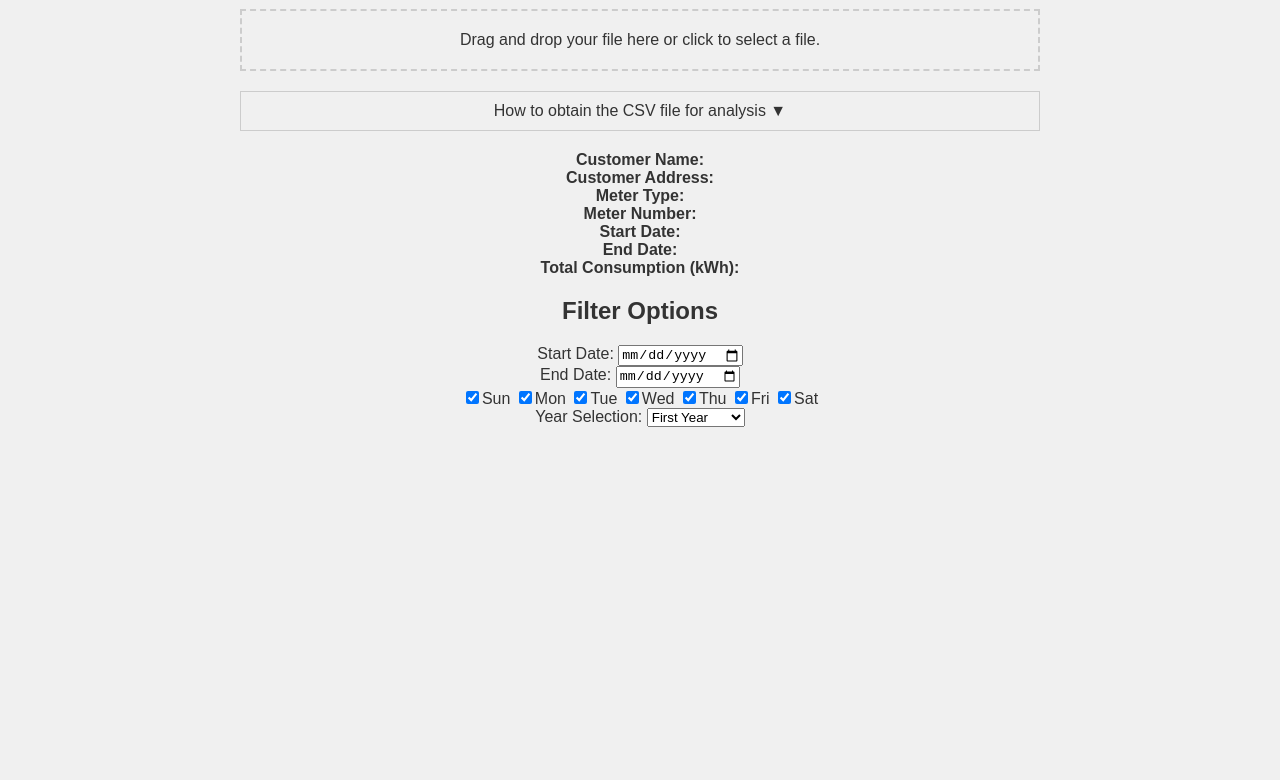
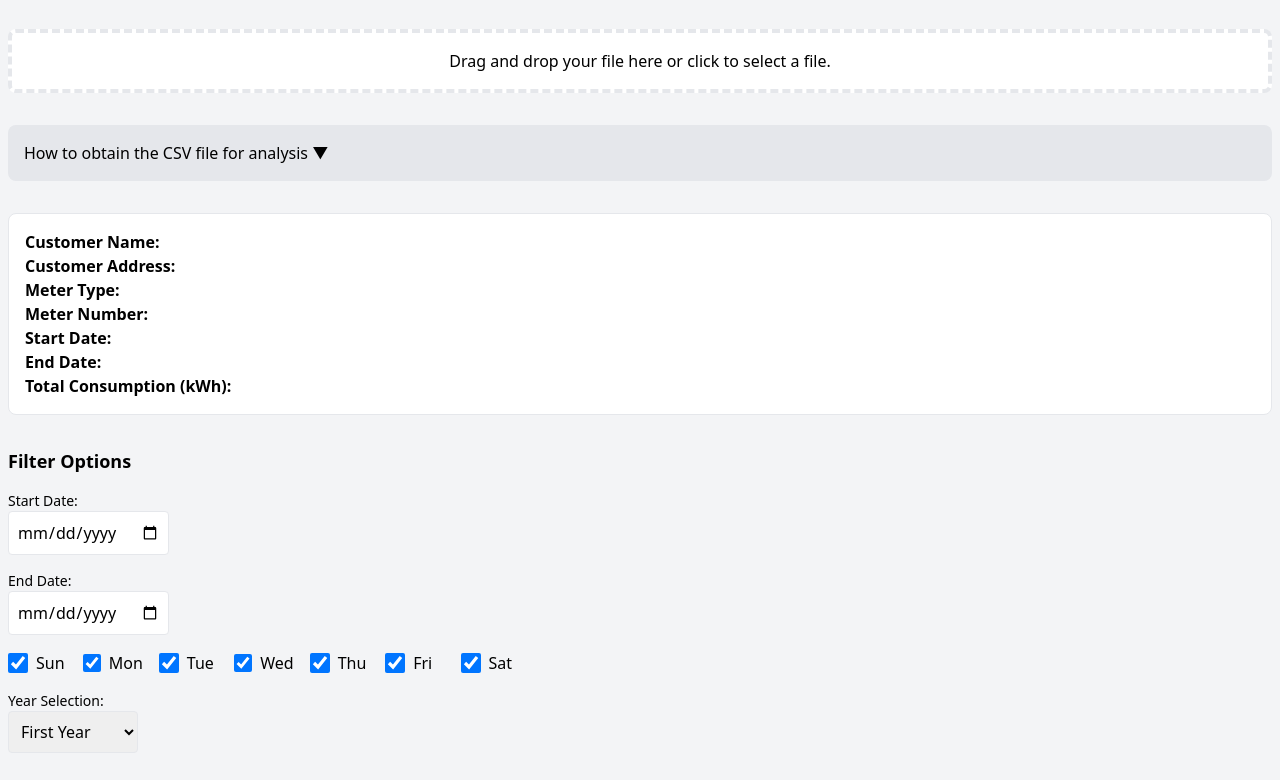
Before and after one commit to Chizkiyahu/ElectricityPlanOptimizer, a plain HTML site: page docs/index.html in a window 1280 px wide. Shown: the part 63-843 px from the top of the page. Drawn offline with nearby package versions, Linux system fonts and the light colour scheme; no server answers.

Commit message:
Added tailwind, made it look normal

```diff
--- a/docs/index.html
+++ b/docs/index.html
@@ -1,46 +1,48 @@
 <!DOCTYPE html>
 <html lang="en">
   <head>
-    <meta charset="UTF-8">
-    <meta name="viewport" content="width=device-width, initial-scale=1.0">
+    <meta charset="UTF-8" />
+    <meta name="viewport" content="width=device-width, initial-scale=1.0" />
     <title>Website with Header</title>
-    <link rel="stylesheet" href="https://cdnjs.cloudflare.com/ajax/libs/font-awesome/5.15.3/css/all.min.css">
-    <link rel="stylesheet" href="style.css">
+    <link href="https://cdn.jsdelivr.net/npm/tailwindcss@2.0.3/dist/tailwind.min.css" rel="stylesheet" />
+    <link rel="stylesheet" href="https://cdnjs.cloudflare.com/ajax/libs/font-awesome/5.15.3/css/all.min.css" />
   </head>
-<body>
+  <body class="bg-gray-100 font-sans leading-normal tracking-normal">
+    <header class="bg-blue-600 p-4">
+      <div class="container mx-auto flex justify-between gap-2 items-center">
+        <i class="fa fa-chart-line text-white text-2xl"></i>
+        <div class="text-white text-xl font-semibold text-left flex-1">Electricity Usage Analyzer</div>
+        <nav>
+          <!-- create github star  -->
 
-<header>
-    <div class="container header">
-        <div class="logo">Electricity Usage Analyzer</div>
-        <nav>
-            <a class="github-button" href="https://github.com/Chizkiyahu/ElectricityPlanOptimizer" data-color-scheme="no-preference: dark; light: light; dark: dark;" data-icon="octicon-star" data-size="large" data-show-count="true" aria-label="Star Chizkiyahu/ElectricityPlanOptimizer on GitHub">Star</a>
+          <a href="https://github.com/Chizkiyahu/ElectricityPlanOptimizer" class="github-button" data-icon="octicon-star" data-size="large" data-show-count="true">Star</a>
+
+          <!-- <a class="github-button inline-block text-blue-200 hover:text-white" href="https://github.com/Chizkiyahu/ElectricityPlanOptimizer" aria-label="Star Chizkiyahu/ElectricityPlanOptimizer on GitHub">Star</a> -->
         </nav>
       </div>
     </header>
 
-<main class="container">
-    <div id="dropZone" class="file-drop-zone">
+    <main class="container mx-auto my-8 px-2">
+      <div id="dropZone" class="file-drop-zone p-4 bg-white border-dashed border-4 border-gray-200 text-center cursor-pointer rounded-lg">
         Drag and drop your file here or click to select a file.
-        <input type="file" id="fileInput" accept=".csv">
+        <input type="file" id="fileInput" accept=".csv" class="hidden" />
       </div>
 
-    <section class="collapsible-section">
-        <div class="collapsible-header">
-            How to obtain the CSV file for analysis <span class="arrow">&#9660;</span>
-        </div>
-        <div class="collapsible-content">
-            <p>
-                To obtain the CSV file for analysis, please follow these steps:<br>
-                1. Log in to <a href="https://www.iec.co.il/consumption-info-menu" target="_blank">https://www.iec.co.il/consumption-info-menu</a>.<br>
-                2. Click on "Up-to-date consumption status" button.<br>
-                3. Click on "Get Excel file of consumption data from the past year by email" button.<br>
-                4. Click on the "Send email" button.<br>
+      <section class="collapsible-section my-8 rounded-lg">
+        <div class="collapsible-header bg-gray-200 p-4 cursor-pointer rounded-lg">How to obtain the CSV file for analysis <span class="arrow">&#9660;</span></div>
+        <div class="collapsible-content bg-white overflow-hidden rounded-lg">
+          <p class="p-4">
+            To obtain the CSV file for analysis, please follow these steps:<br />
+            1. Log in to <a href="https://www.iec.co.il/consumption-info-menu" target="_blank" class="text-blue-500 hover:underline">https://www.iec.co.il/consumption-info-menu</a>.<br />
+            2. Click on "Up-to-date consumption status" button.<br />
+            3. Click on "Get Excel file of consumption data from the past year by email" button.<br />
+            4. Click on the "Send email" button.<br />
             5. Finally, download .csv from the email.
           </p>
         </div>
       </section>
 
-    <div id="csvDetails" class="csv-details">
+      <div id="csvDetails" class="csv-details bg-white p-4 border border-gray-200 rounded-lg">
         <div><strong>Customer Name:</strong> <span id="customerName"></span></div>
         <div><strong>Customer Address:</strong> <span id="customerAddress"></span></div>
         <div><strong>Meter Type:</strong> <span id="meterType"></span></div>
@@ -50,28 +52,52 @@
         <div><strong>Total Consumption (kWh):</strong> <span id="totalKwh"></span></div>
       </div>
 
-    <section id="filters" class="filter-options">
-        <h2>Filter Options</h2>
-        <div>
-            <label for="startDate">Start Date:</label>
-            <input type="date" id="startDate">
+      <section id="filters" class="filter-options my-8 rounded-lg">
+        <h2 class="text-lg font-semibold">Filter Options</h2>
+        <div class="my-4">
+          <label for="startDate" class="block text-sm">Start Date:</label>
+          <input type="date" id="startDate" class="border border-gray-200 rounded p-2" />
         </div>
-        <div>
-            <label for="endDate">End Date:</label>
-            <input type="date" id="endDate">
+        <div class="my-4">
+          <label for="endDate" class="block text-sm">End Date:</label>
+          <input type="date" id="endDate" class="border border-gray-200 rounded p-2" />
         </div>
-        <div id="dayFilters">
-            <label><input type="checkbox" value="0" checked>Sun</label>
-            <label><input type="checkbox" value="1" checked>Mon</label>
-            <label><input type="checkbox" value="2" checked>Tue</label>
-            <label><input type="checkbox" value="3" checked>Wed</label>
-            <label><input type="checkbox" value="4" checked>Thu</label>
-            <label><input type="checkbox" value="5" checked>Fri</label>
-            <label><input type="checkbox" value="6" checked>Sat</label>
+        <div class="max-w-lg">
+          <div id="dayFilters" class="grid grid-cols-7 gap-4">
+            <label class="flex items-center space-x-2 cursor-pointer">
+              <input type="checkbox" value="0" checked class="form-checkbox h-5 w-5 text-blue-600 rounded" />
+              <span>Sun</span>
+            </label>
+            <label class="flex items-center space-x-2 cursor-pointer">
+              <input type="checkbox" value="1" checked class="form-checkbox h-5 w-5 text-blue-600 rounded" />
+              <span>Mon</span>
+            </label>
+            <label class="flex items-center space-x-2 cursor-pointer">
+              <input type="checkbox" value="2" checked class="form-checkbox h-5 w-5 text-blue-600 rounded" />
+              <span>Tue</span>
+            </label>
+            <label class="flex items-center space-x-2 cursor-pointer">
+              <input type="checkbox" value="3" checked class="form-checkbox h-5 w-5 text-blue-600 rounded" />
+              <span>Wed</span>
+            </label>
+            <label class="flex items-center space-x-2 cursor-pointer">
+              <input type="checkbox" value="4" checked class="form-checkbox h-5 w-5 text-blue-600 rounded" />
+              <span>Thu</span>
+            </label>
+            <label class="flex items-center space-x-2 cursor-pointer">
+              <input type="checkbox" value="5" checked class="form-checkbox h-5 w-5 text-blue-600 rounded" />
+              <span>Fri</span>
+            </label>
+            <label class="flex items-center space-x-2 cursor-pointer">
+              <input type="checkbox" value="6" checked class="form-checkbox h-5 w-5 text-blue-600 rounded" />
+              <span>Sat</span>
+            </label>
           </div>
-        <div>
-            <label for="yearSelection">Year Selection:</label>
-            <select id="yearSelection">
+        </div>
+
+        <div class="my-4">
+          <label for="yearSelection" class="block text-sm">Year Selection:</label>
+          <select id="yearSelection" class="border border-gray-200 rounded p-2">
             <option value="0" selected>First Year</option>
             <option value="1">Second Year</option>
             <option value="2">Third Year</option>
@@ -79,19 +105,23 @@
         </div>
       </section>
 
-    <div id="chartContainer"></div>
-    <div id="bestPlan"></div>
+      <div id="chartContainer" class="bg-white p-4 border border-gray-200 rounded-lg">
+        <!-- the chart will be displayed here -->
+      </div>
+      <div id="bestPlan" class="bg-white p-4 border border-gray-200 mt-4 rounded-lg">
+        <!-- the best plan will be displayed here -->
+      </div>
     </main>
 
-<footer>
+    <footer class="bg-gray-200 mt-8 p-4 text-center rounded-lg mx-2">
       <p id="data-privacy">All data processed by ElectricityPlanOptimizer is stored and analyzed locally on your device. No data is sent to or stored on any server.</p>
-    <div id="disclaimer">
+      <div id="disclaimer" class="mt-2">
         <p><strong>Disclaimer:</strong> Use of the information, data, and calculations from this website is entirely at your own risk. This website does not guarantee the accuracy, reliability, or completeness of its contents.</p>
       </div>
     </footer>
 
     <script src="script.js"></script>
+    <script async defer src="buttons.js"></script>
     <script src="canvasjs.min.js"></script>
-<script async defer src="buttons.js"></script>
   </body>
 </html>
```
Also changed, not shown: docs/script.js (+73 -70 lines). Lines whose indentation alone changed are shown as unchanged.
